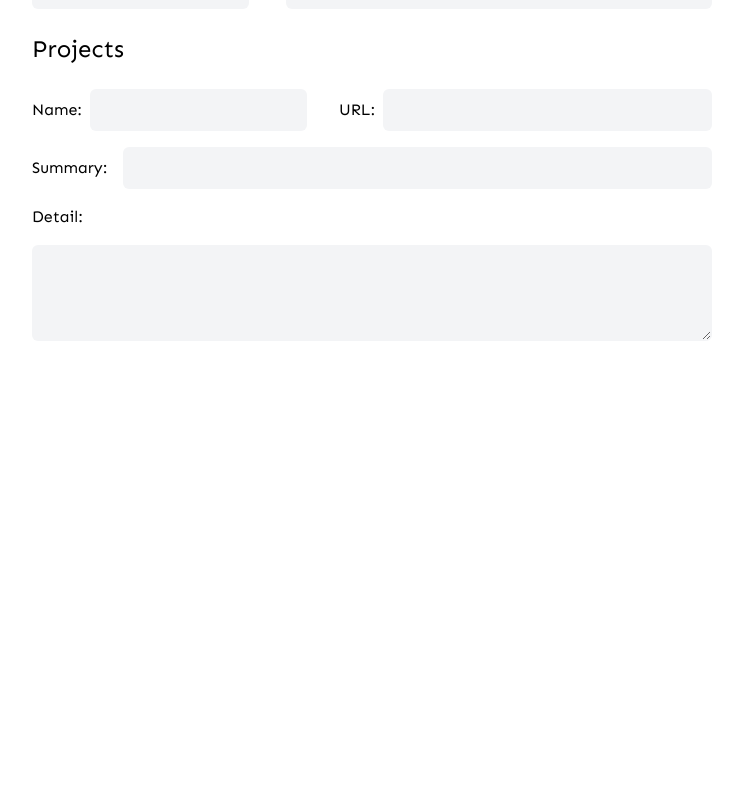
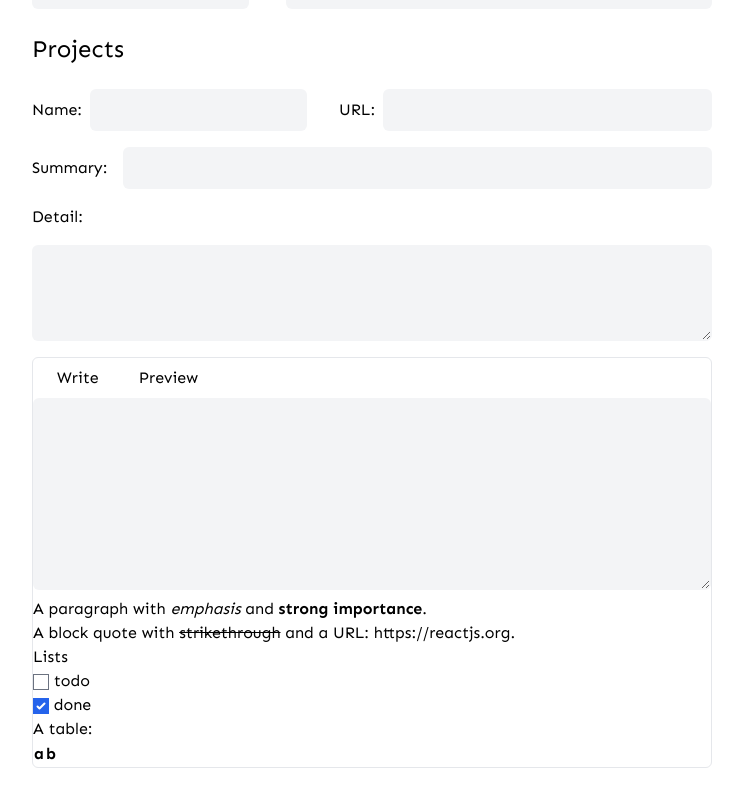
Before and after one commit to Watakumi/meet-binder-front, a Next.js app: page /settings in a window 1280 px wide. Shown: the part 879-1679 px from the top of the page, without its empty margins (268-1011 px from the left). Before the commit the page ends 1252 px from the top, so only its background shows below. Built offline with nearby package versions, Linux system fonts and the light colour scheme.

Commit message:
markdownの要素を表示できるようにする

```diff
--- a/components/Settings/Projects/ProjectForm.tsx
+++ b/components/Settings/Projects/ProjectForm.tsx
@@ -1,4 +1,19 @@
+import ReactMarkdown from 'react-markdown';
+import remarkGfm from 'remark-gfm';
 const ProjectForm = () => {
+  const markdown = `A paragraph with *emphasis* and **strong importance**.
+
+  > A block quote with ~strikethrough~ and a URL: https://reactjs.org.
+
+  * Lists
+  * [ ] todo
+  * [x] done
+
+  A table:
+
+  | a | b |
+  | - | - |`;
+
   return (
     <div className="grid grid-cols-1 gap-4">
       <div className="flex flex-row items-center justify-start gap-8">
@@ -58,6 +73,33 @@ const ProjectForm = () => {
         "
         />
       </div>
+      <div className="border-md rounded-md border-[0.1px]">
+        <ul className="mt-2 flex flex-row gap-2 px-2" role="tablist">
+          <li className="">
+            <a href="" className="px-4 py-2 hover:bg-gray-100">
+              Write
+            </a>
+          </li>
+          <li className="">
+            <a href="" className="px-4 py-2 hover:bg-gray-100">
+              Preview
+            </a>
+          </li>
+        </ul>
+        <textarea
+          className="
+          mt-2
+          h-48
+          w-full
+          rounded-md
+          border-transparent
+          bg-gray-100
+          focus:border-gray-500 focus:bg-white focus:ring-0"
+        />
+        <div id="preview">
+          <ReactMarkdown remarkPlugins={[remarkGfm]}>{markdown}</ReactMarkdown>
+        </div>
+      </div>
     </div>
   );
 };
```
